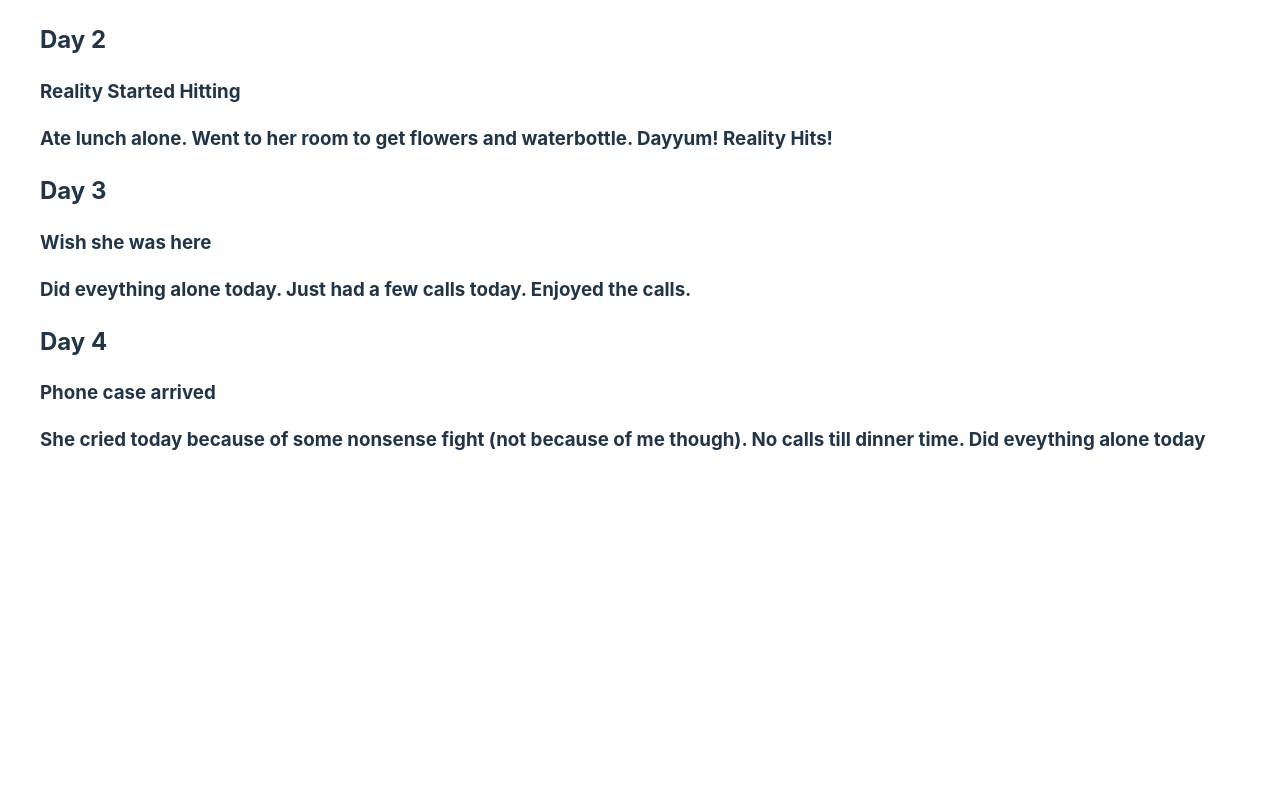
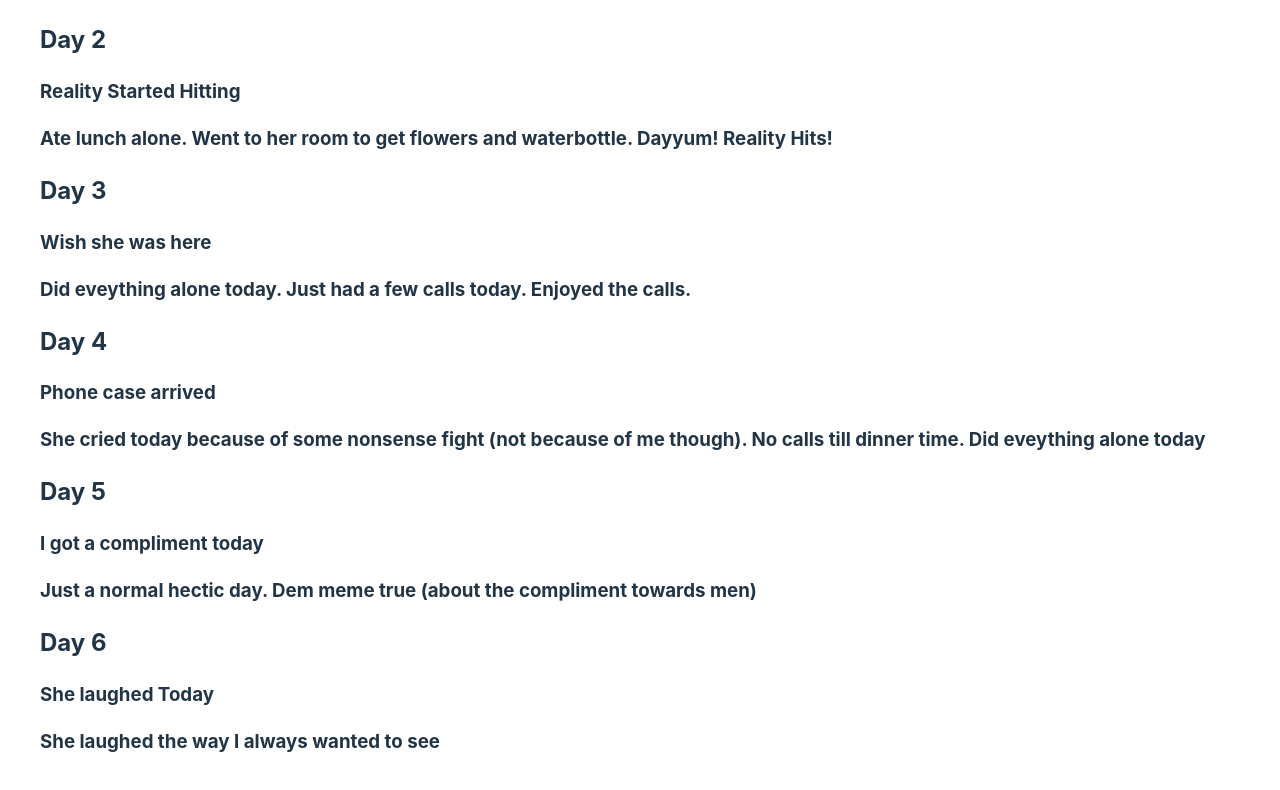
Before and after one commit to im-nihar/todo, a React (Vite) app: page / in a window 1280 px wide. Shown: the part 498-1288 px from the top of the page. Before the commit the page ends 1011 px from the top, so only its background shows below. Built offline with nearby package versions, Linux system fonts and the light colour scheme.

Commit message:
Minor changes

```diff
--- a/src/pages/home.jsx
+++ b/src/pages/home.jsx
@@ -30,6 +30,17 @@ export default function Home() {
       dayWent:
         "She cried today because of some nonsense fight (not because of me though). No calls till dinner time. Did eveything alone today",
     },
+    {
+      day: "Day 5",
+      msg: "I got a compliment today",
+      dayWent:
+        "Just a normal hectic day. Dem meme true (about the compliment towards men)",
+    },
+    {
+      day: "Day 6",
+      msg: "She laughed Today",
+      dayWent: "She laughed the way I always wanted to see",
+    },
   ];
 
   // useEffect(() => {
```
